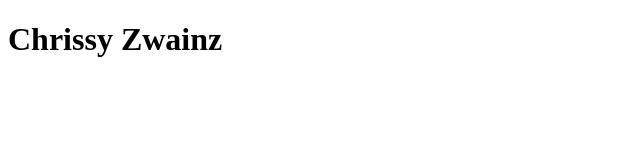
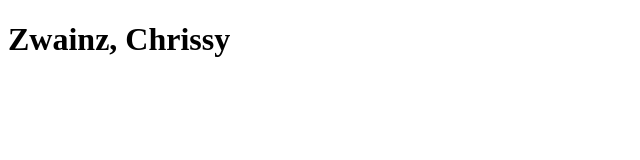
Before and after one commit to czwainz/day-2, a plain HTML site: page index.html in a window 1280 px wide. Shown: the whole page, without its empty margins (0-640 px from the left). Drawn offline with Linux system fonts and the light colour scheme.

Commit message:
added name

```diff
--- a/index.html
+++ b/index.html
@@ -9,7 +9,7 @@
 </head>
 
 <body>
-  <h1>Chrissy Zwainz</h1>
+  <h1>Zwainz, Chrissy</h1>
 </body>
 
 </html>
```
